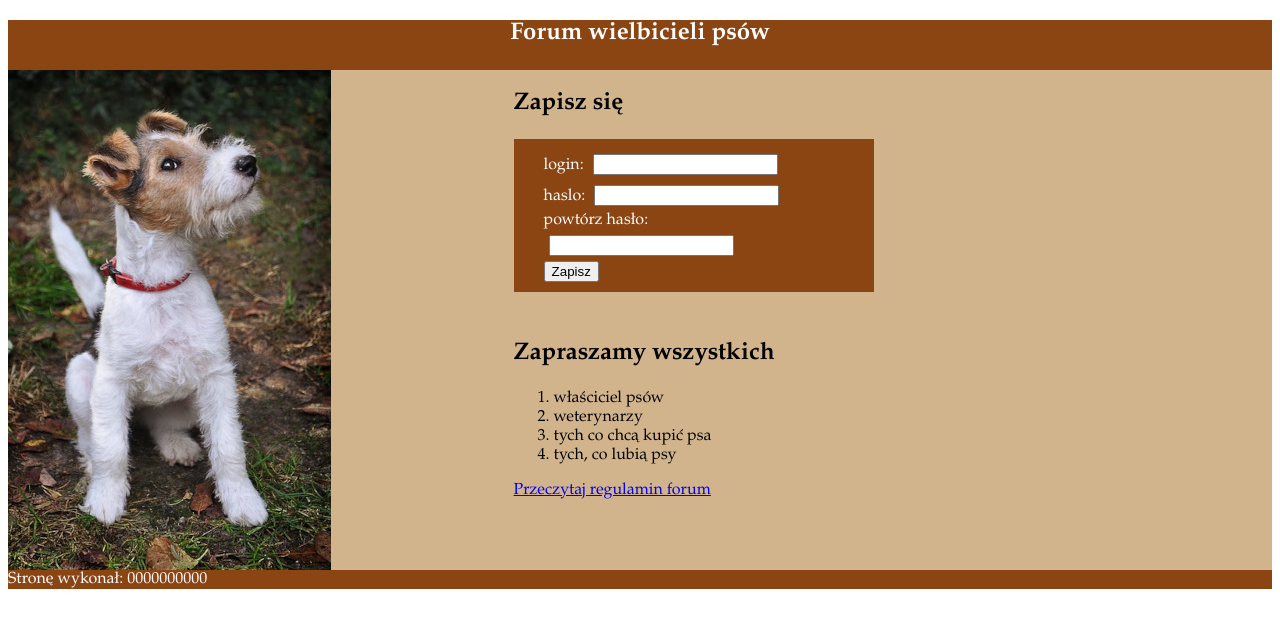
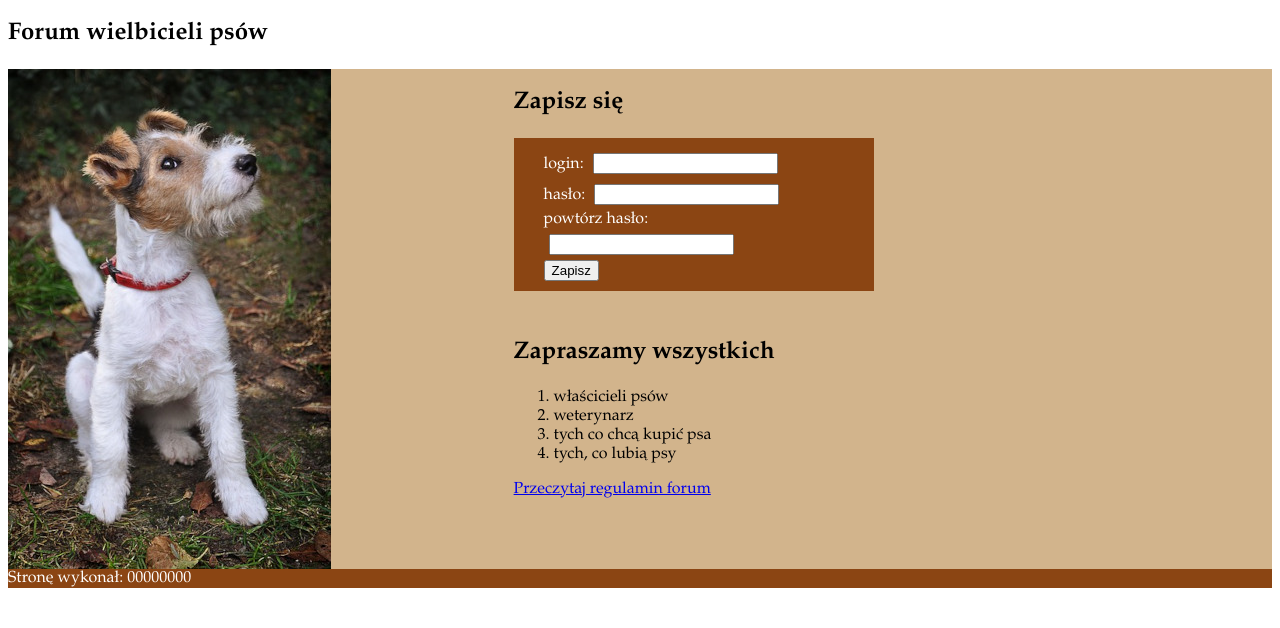
Before and after one commit to Wajcha05/INF03, a PHP site: page /logowanie.php in a window 1280 px wide. Shown: the top 628 px of the page. Run offline with PHP 8.4, Linux system fonts and the light colour scheme.

Commit message:
Update logowanie.php

```diff
--- a/ee09_2022_01_04/Rozwiązanie/logowanie.php
+++ b/ee09_2022_01_04/Rozwiązanie/logowanie.php
@@ -7,7 +7,7 @@
     <link rel="stylesheet" href="styl4.css">
 </head>
 <body>
-    <section class="banner">
+    <section class="baner">
         <h1>Forum wielbicieli psów</h1>
     </section>
     <section class="lewy">
@@ -15,43 +15,43 @@
     </section>
     <section class="prawy1">
         <h2>Zapisz się</h2>
-        <form action="logowanie.php" method="post" class="form">
-            <label>login: <input type="text" name="login"><br></label>
-            <label>haslo: <input type="password" name="haslo"><br></label>
-            <label>powtórz hasło: <input type="password" name="haslor"><br></label>
-            <button type="submit">Zapisz</button>
+        <form action="" method="post">
+            <label>login: </label><input type="text" name="login"><br>
+            <label>hasło: </label><input type="password" name="pass"><br>
+            <label>powtórz hasło: </label><input type="password" name="passr"><br>
+            <button type="submit" name="button">Zapisz</button>
         </form>
         <?php
         $db = mysqli_connect('localhost', 'root', '', 'psy');
 
-        if(isset($_POST['login']) && isset($_POST['haslo']) && isset($_POST['haslor'])){
+        if(isset($_POST['button'])){
             $login = $_POST['login'];
-            $haslo = $_POST['haslo'];
-            $haslor = $_POST['haslor'];
+            $pass = $_POST['pass'];
+            $passr = $_POST['passr'];
             $error = FALSE;
 
-            if($login == '' || $haslo == '' || $haslor == ''){
+            if($login == '' || $pass == '' || $passr == ''){
                 echo "<p>wypełnij wszystkie pola</p>";
                 $error = TRUE;
             }
 
-            $query = "SELECT login FROM `uzytkownicy`;";
-            $res = mysqli_query($db, $query);
-            while($tab = mysqli_fetch_row($res)){
-                if($login == $tab[0]){
+            $query = "SELECT login FROM uzytkownicy;";
+            $output = mysqli_query($db, $query);
+            while($row = mysqli_fetch_row($output)){
+                if($login == $row){
                     echo "<p>login występuje w bazie danych, konto nie zostało dodane</p>";
                     $error = TRUE;
                     break;
                 }
             }
 
-            if($haslo != $haslor){
-                echo "<p>hasła nie są takie same, konto nie zostało dodane</p>";
+            if($pass != $passr){
+                echo "<p>hasło nie są takie same, konto nie zostało dodane</p>";
                 $error = TRUE;
             }
 
             if($error == FALSE){
-                $cipher = sha1($haslo);
+                $cipher = sha1($pass);
                 $query2 = "INSERT INTO uzytkownicy VALUES (NULL, '$login', '$cipher');";
                 mysqli_query($db, $query2);
                 echo "<p>Konto zostało dodane</p>";
@@ -59,20 +59,20 @@
         }
 
         mysqli_close($db);
-    ?>
+        ?>
     </section>
     <section class="prawy2">
         <h2>Zapraszamy wszystkich</h2>
         <ol>
-            <li>właściciel psów</li>
-            <li>weterynarzy</li>
+            <li>właścicieli psów</li>
+            <li>weterynarz</li>
             <li>tych co chcą kupić psa</li>
             <li>tych, co lubią psy</li>
         </ol>
         <a href="regulamin.html">Przeczytaj regulamin forum</a>
     </section>
     <section class="stopka">
-        Stronę wykonał: 0000000000
+        <label>Stronę wykonał: 00000000</label>
     </section>
 </body>
 </html>
```
